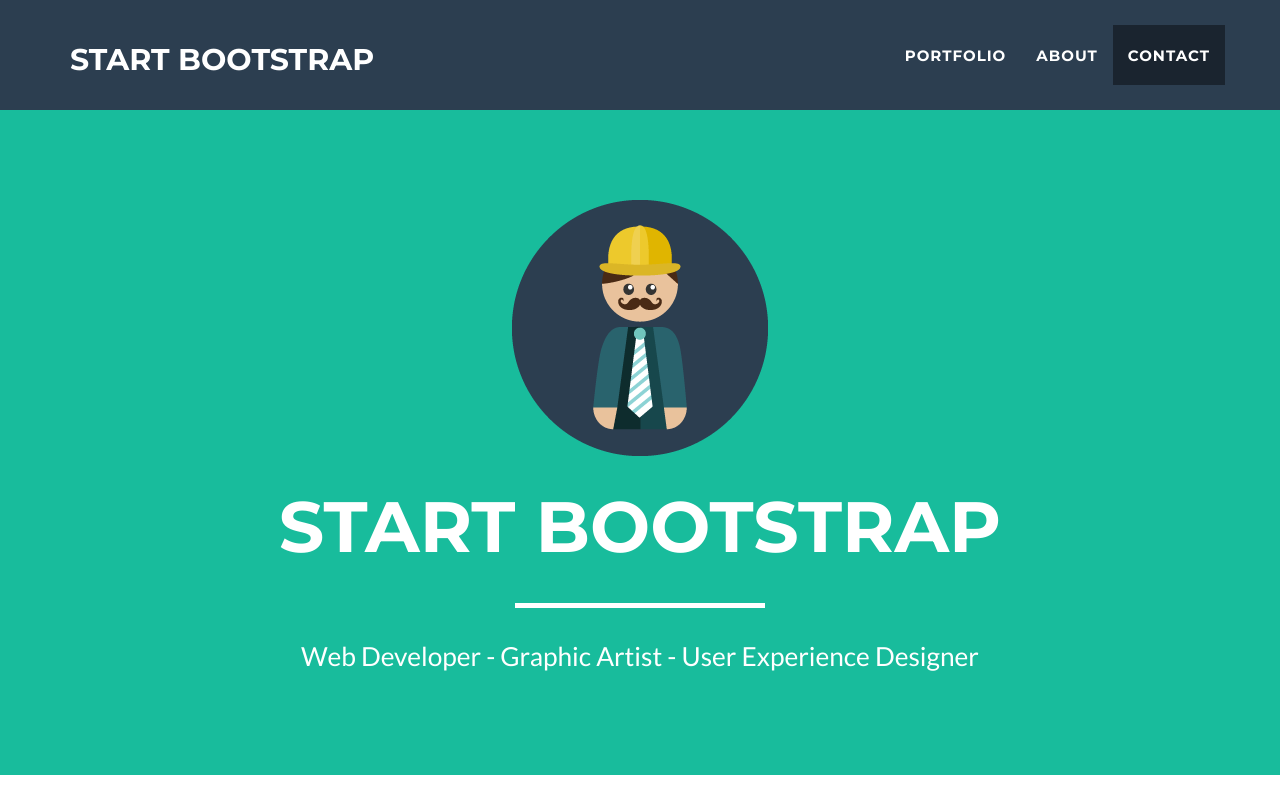
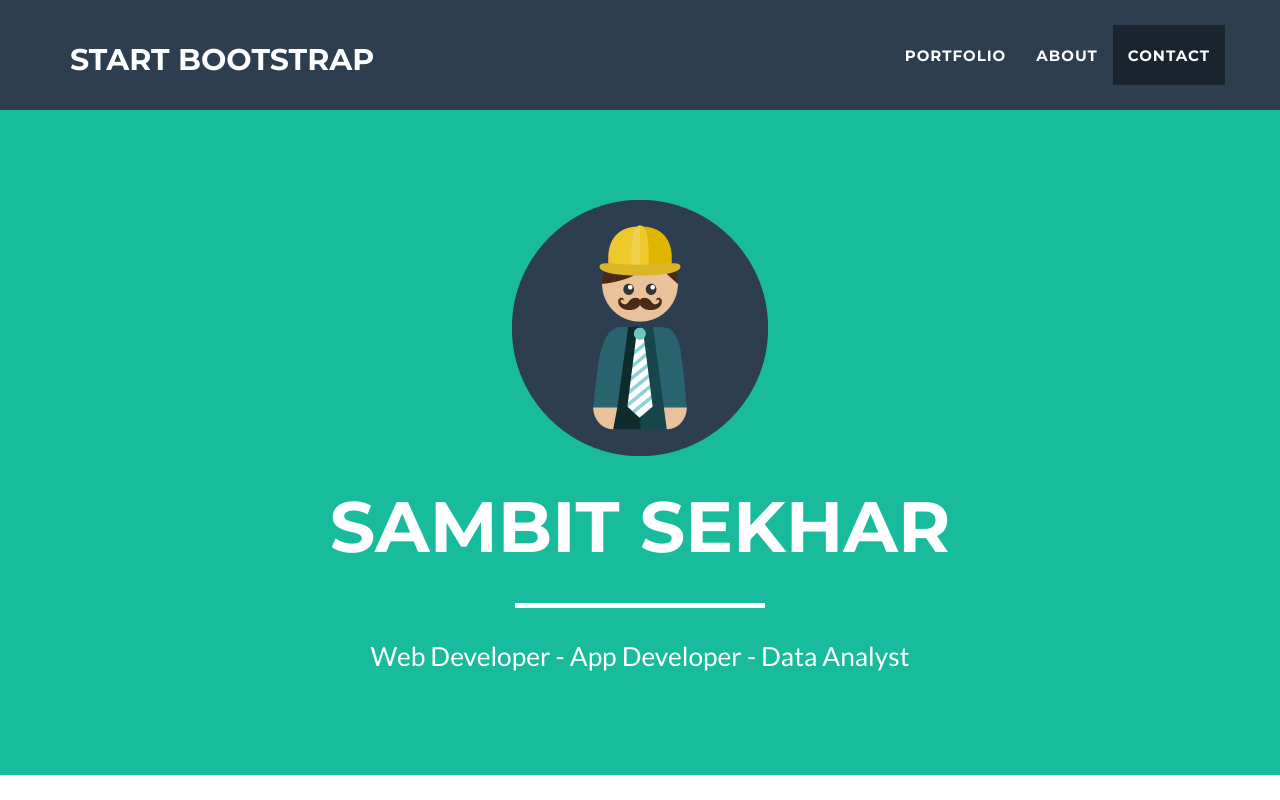
Before and after one commit to sam2015/sam2015.github.io, a plain HTML site: page index.html in a window 1280 px wide. Shown: the top 800 px of the page. Drawn offline with nearby package versions, Linux system fonts and the light colour scheme.

Commit message:
small changes

```diff
--- a/index.html
+++ b/index.html
@@ -9,7 +9,7 @@
     <meta name="description" content="">
     <meta name="author" content="">
 
-    <title>Freelancer - Start Bootstrap Theme</title>
+    <title>SAM Profile</title>
 
     <!-- Bootstrap Core CSS - Uses Bootswatch Flatly Theme: http://bootswatch.com/flatly/ -->
     <link href="css/bootstrap.min.css" rel="stylesheet">
@@ -76,9 +76,9 @@
                 <div class="col-lg-12">
                     <img class="img-responsive" src="img/profile.png" alt="">
                     <div class="intro-text">
-                        <span class="name">Start Bootstrap</span>
+                        <span class="name">Sambit Sekhar</span>
                         <hr class="star-light">
-                        <span class="skills">Web Developer - Graphic Artist - User Experience Designer</span>
+                        <span class="skills">Web Developer - App Developer - Data Analyst</span>
                     </div>
                 </div>
             </div>
```
